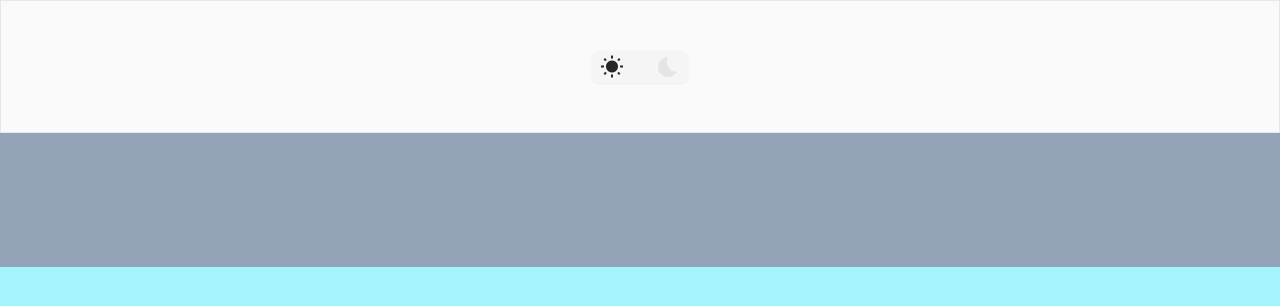
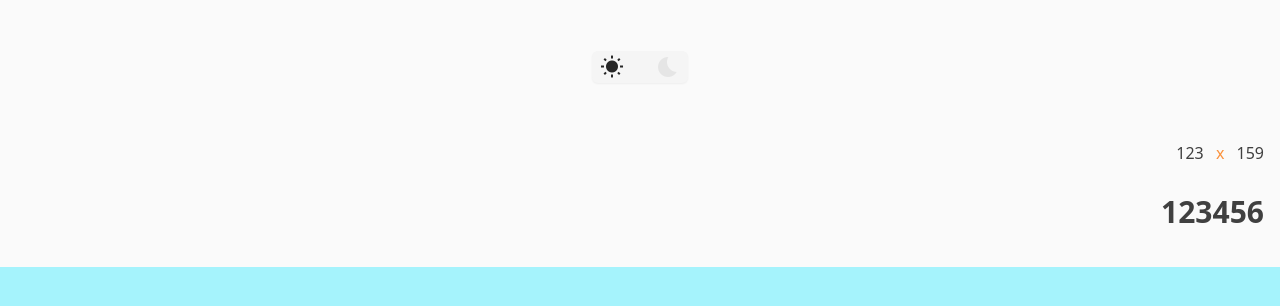
Before and after one commit to rezaGhoreyshiWeb/calculator, a website: page index.html in a window 1280 px wide. Drawn offline with Linux system fonts and the light colour scheme.

Commit message:
design the result section

```diff
--- a/index.html
+++ b/index.html
@@ -15,9 +15,7 @@
     <main class="w-screen h-screen">
       <section class="bg-neutral-50 w-full h-full grid grid-cols-1 grid-rows-6">
         <!-- switch keys -->
-        <div
-          class="row-span-1 col-span-1 flex justify-center items-center border"
-        >
+        <div class="row-span-1 col-span-1 flex justify-center items-center">
           <div
             class="w-24 px-2 py-1 flex justify-between items-center rounded-md bg-neutral-100 shadow-sm"
           >
@@ -30,7 +28,20 @@
           </div>
         </div>
         <!-- calculator result -->
-        <div class="row-span-1 col-span-1 bg-slate-400"></div>
+        <div class="row-span-1 col-span-1 grid grid-cols-1 grid-rows-3">
+          <div
+            class="col-span-1 row-span-1 text-right px-4 space-x-2 font-medium py-2"
+          >
+            <span class="font-sans text-neutral-700">123</span>
+            <span class="font-sans text-orange-400">x</span>
+            <span class="font-sans text-neutral-700">159</span>
+          </div>
+          <div
+            class="row-span-2 col-span-1 text-right px-4 text-3xl font-bold py-4"
+          >
+            <span class="font-sans text-neutral-700">123456</span>
+          </div>
+        </div>
         <!-- calculator buttons -->
         <div class="row-span-4 col-span-1 bg-cyan-200"></div>
       </section>
```
Also changed, not shown: dist/output.css.
